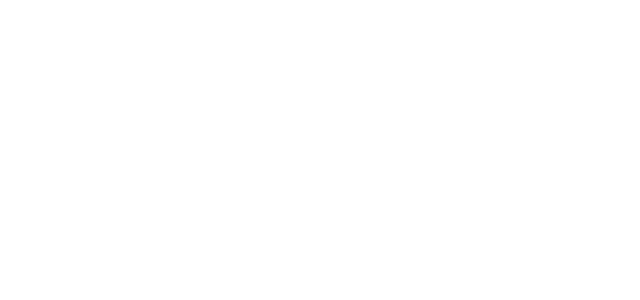
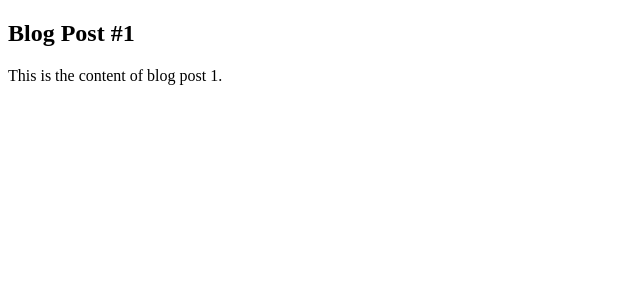
Before and after one commit to MaudleenTech/alx-fe-reactjs, a React (Vite) app in the folder react-router-advanced/: page /blog/1 in a window 1280 px wide. Before the commit this address had no page. Shown: the top 300 px of the page, without its empty margins (0-640 px from the left). Built offline with nearby package versions, Linux system fonts and the light colour scheme.

Commit message:
Add BlogPost component

```diff
--- a/react-router-advanced/src/App.jsx
+++ b/react-router-advanced/src/App.jsx
@@ -8,6 +8,7 @@
 import User from "./components/User";
 import Login from "./components/Login";
 import ProtectedRoute from "./components/ProtectedRoute";
+import BlogPost from "./components/BlogPost"; // <-- import BlogPost
 
 function App() {
   const [isAuth, setIsAuth] = useState(false);
@@ -28,13 +29,15 @@
             </ProtectedRoute>
           }
         >
-          {/* Nested routes */}
           <Route path="details" element={<ProfileDetails />} />
           <Route path="settings" element={<ProfileSettings />} />
         </Route>
 
         {/* Dynamic User route */}
         <Route path="/user/:userId" element={<User />} />
+
+        {/* Dynamic Blog route */}
+        <Route path="/blog/:id" element={<BlogPost />} />
       </Routes>
     </BrowserRouter>
   );
--- a/react-router-advanced/src/components/BlogPost.jsx
+++ b/react-router-advanced/src/components/BlogPost.jsx
@@ -0,0 +1,14 @@
+import { useParams } from "react-router-dom";
+
+const BlogPost = () => {
+  const { id } = useParams();
+
+  return (
+    <div>
+      <h2>Blog Post #{id}</h2>
+      <p>This is the content of blog post {id}.</p>
+    </div>
+  );
+};
+
+export default BlogPost;
```
